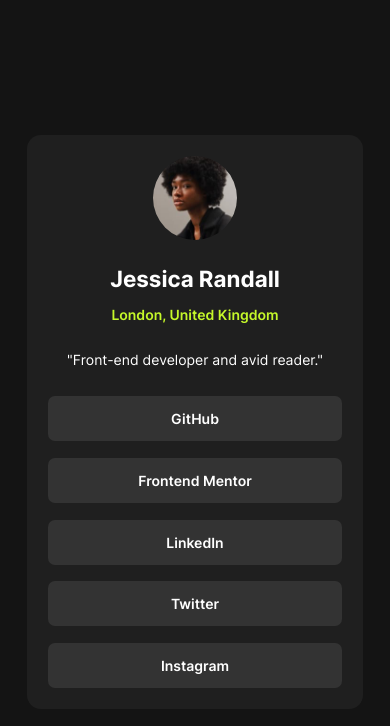
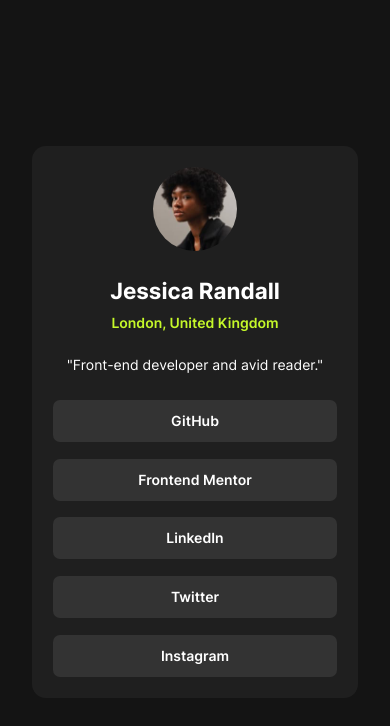
Before and after one commit to shwerts/social-links-profile-main, a plain HTML site: page index.html in a window 390 px wide. Drawn offline with Linux system fonts and the light colour scheme.

Commit message:
Fix HTML. Add CSS Reset. Switch to relative units

```diff
--- a/index.html
+++ b/index.html
@@ -7,7 +7,8 @@
   <link rel="icon" type="image/png" sizes="32x32" href="./assets/images/favicon-32x32.png">
 
   <title>Frontend Mentor | Social links profile</title>
-  <link rel="stylesheet" href="style.css">
+  <link rel="stylesheet" href="styles/html5reset-1.6.1.css">
+  <link rel="stylesheet" href="styles/style.css">
   <!-- Feel free to remove these styles or customise in your own stylesheet 👍 -->
   <style>
     .attribution { font-size: 11px; text-align: center; }
@@ -23,14 +24,14 @@
         <span itemprop="addressLocality">London</span>,
         <span itemprop="addressCountry">United Kingdom</span>
       </p>
-      <p>"<span itemprop="jobTitle">Front-end developer</span> and avid reader."</p>
-      <address>
-        <a itemprop="sameAs" href="#">GitHub</a>
-        <a itemprop="sameAs" href="#">Frontend Mentor</a>
-        <a itemprop="sameAs" href="#">LinkedIn</a>
-        <a itemprop="sameAs" href="#">Twitter</a>
-        <a itemprop="sameAs" href="#">Instagram</a>
-      </address>
+      <p class="about-me">"<span itemprop="jobTitle">Front-end developer</span> and avid reader."</p>
+      <ul class="socials">
+        <li itemprop="sameAs"><a href="#">GitHub</a></li>
+        <li itemprop="sameAs"><a href="#">Frontend Mentor</a></li>
+        <li itemprop="sameAs"><a href="#">LinkedIn</a></li>
+        <li itemprop="sameAs"><a href="#">Twitter</a></li>
+        <li itemprop="sameAs"><a href="#">Instagram</a></li>
+      </ul>
     </article>
   </main>
 
--- /dev/null
+++ b/styles/html5reset-1.6.1.css
@@ -0,0 +1,102 @@
+/*
+html5doctor.com Reset Stylesheet
+v1.6.1
+Last Updated: 2010-09-17
+Author: Richard Clark - http://richclarkdesign.com
+Twitter: @rich_clark
+*/
+
+html, body, div, span, object, iframe,
+h1, h2, h3, h4, h5, h6, p, blockquote, pre,
+abbr, address, cite, code,
+del, dfn, em, img, ins, kbd, q, samp,
+small, strong, sub, sup, var,
+b, i,
+dl, dt, dd, ol, ul, li,
+fieldset, form, label, legend,
+table, caption, tbody, tfoot, thead, tr, th, td,
+article, aside, canvas, details, figcaption, figure,
+footer, header, hgroup, menu, nav, section, summary,
+time, mark, audio, video {
+    margin:0;
+    padding:0;
+    border:0;
+    outline:0;
+    font-size:100%;
+    vertical-align:baseline;
+    background:transparent;
+}
+
+body {
+    line-height:1;
+}
+
+article,aside,details,figcaption,figure,
+footer,header,hgroup,menu,nav,section {
+	display:block;
+}
+
+nav ul {
+    list-style:none;
+}
+
+blockquote, q {
+    quotes:none;
+}
+
+blockquote:before, blockquote:after,
+q:before, q:after {
+    content:'';
+    content:none;
+}
+
+a {
+    margin:0;
+    padding:0;
+    font-size:100%;
+    vertical-align:baseline;
+    background:transparent;
+}
+
+/* change colours to suit your needs */
+ins {
+    background-color:#ff9;
+    color:#000;
+    text-decoration:none;
+}
+
+/* change colours to suit your needs */
+mark {
+    background-color:#ff9;
+    color:#000;
+    font-style:italic;
+    font-weight:bold;
+}
+
+del {
+    text-decoration: line-through;
+}
+
+abbr[title], dfn[title] {
+    border-bottom:1px dotted;
+    cursor:help;
+}
+
+table {
+    border-collapse:collapse;
+    border-spacing:0;
+}
+
+/* change border colour to suit your needs */
+hr {
+    display:block;
+    height:1px;
+    border:0;
+    border-top:1px solid #cccccc;
+    margin:1em 0;
+    padding:0;
+}
+
+input, select {
+    vertical-align:middle;
+}
--- a/style.css
+++ b/styles/style.css
@@ -6,8 +6,12 @@
 /* The general settings */
 @font-face {
   font-family: Inter;
-  src: url(assets/fonts/Inter-VariableFont_slnt\,wght.ttf);
+  src: url(../assets/fonts/Inter-VariableFont_slnt\,wght.ttf);
 }
+*,
+*::before,
+*::after {box-sizing: border-box;}
+
 :root {
   font-size: 14px;
   font-family: Inter;
@@ -17,13 +21,10 @@
   --off-black: hsl(0, 0%, 8%);
   background-color: var(--off-black);
 }
-*,
-*::before,
-*::after {box-sizing: border-box;}
+
 body {margin: 0;}
-
 main {
-  height: 100vh;
+  min-height: 100vh;
   display: flex;
   justify-content: center;
   align-items: center;
@@ -32,8 +33,8 @@ main {
 /* The profile card & local general styles */
 
 .profile {
-  width: 26em;
-  padding: 2.5em;
+  max-width: 28rem;
+  padding: 2.5rem;
   text-align: center;
   background-color: var(--dark-grey);
   color: white;
@@ -47,43 +48,53 @@ address, .living-address {
 /* Profile card. The header */
 
 .profile img {
-  max-width: 6em;
+  max-width: 6rem;
   border-radius: 50%;
 }
+
 .profile h1 {
-  font-size: 1.6em;
-  margin: 1em 0 .6em;
+  font-size: 1.6rem;
+  margin: 1.2em 0 .6em;
   font-weight: 700;
 }
+
 .living-address {color: var(--green);}
 
-/* Profile card. The main content & address */
+/* Profile card. The main content */
 
-.profile p:has(span:only-child) {margin: 2em 1em;}
-.profile > address {
+.about-me {margin: 2rem 1rem;}
+
+.socials {
   display: flex;
   flex-flow: column wrap;
-  gap: 1.2em;
+  gap: 1.2rem;
+  list-style: none;
 }
-.profile address a {
+.socials li {
+  background-color: var(--grey);
+  border-radius: .5rem;
+}
+.socials a {
+  color: inherit;
+  text-decoration: none;
+  font-weight: 600;
+  display: inline-block;
+  width: 100%;
   transition:
     .5s background-color,
     .5s color;
-  background-color: var(--grey);
   padding: 1rem;
-  color: unset;
-  text-decoration: none;
-  border-radius: .5em;
+  border-radius: inherit;
 }
-.profile address a:is(:hover, :focus) {
+.socials a:is(:hover, :focus) {
   background-color: var(--green);
   color: var(--off-black);
 }
 
 @media screen and (max-width: 767px) {
   .profile {
-    width: 90%;
-    max-width: 24em;
-    padding: 1.5em;
+    max-width: 24rem;
+    padding: 1.5rem;
+    margin: 1rem;
   }
 }
```
